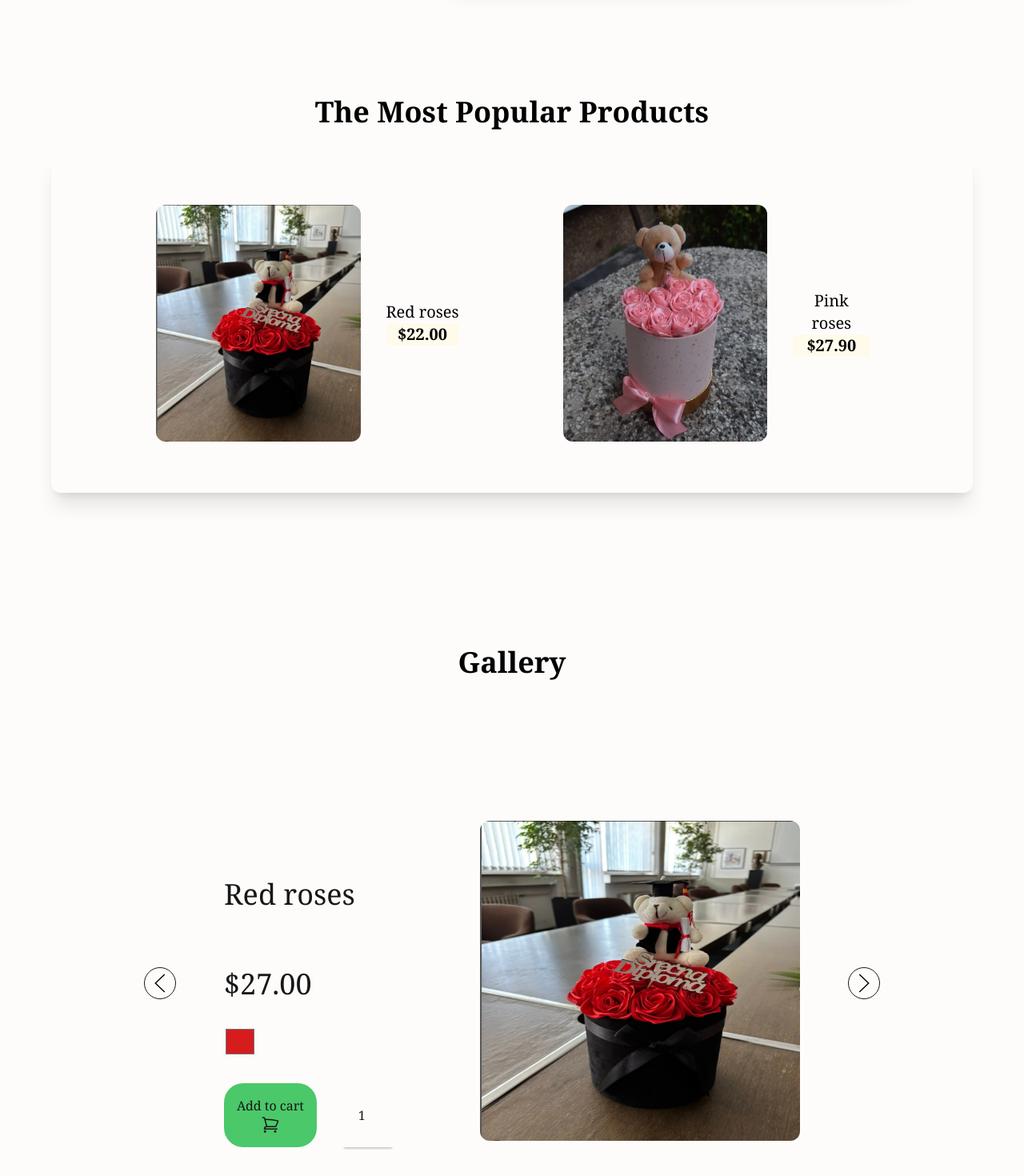
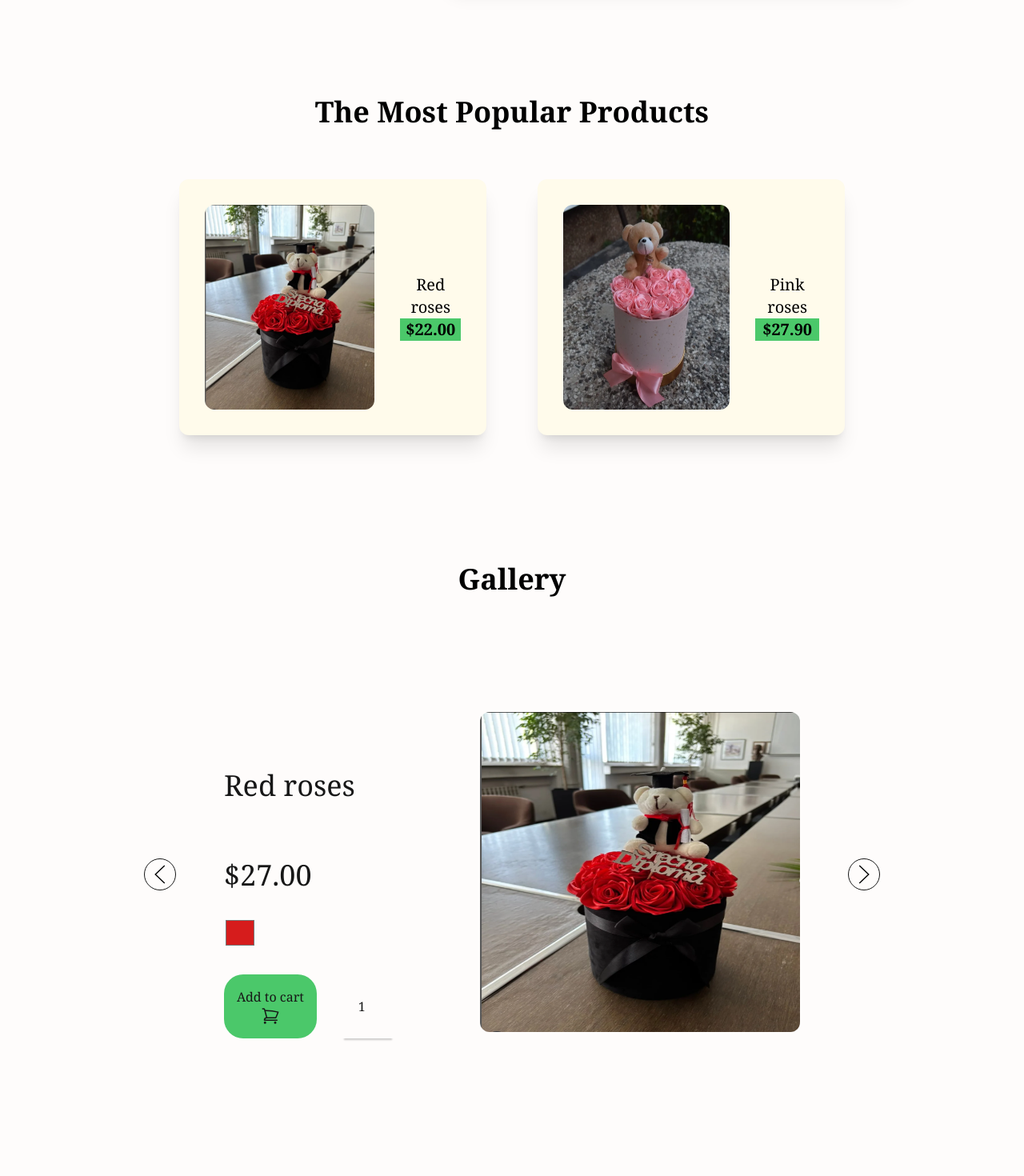
Before and after one commit to Vidosava98/SatenRoses, a Next.js app in the folder web-shop/: page / in a window 1280 px wide. Shown: the part 1620-3090 px from the top of the page at 80% size. Built offline with nearby package versions, Linux system fonts and the light colour scheme.

Commit message:
Make ui changes.

```diff
--- a/web-shop/src/app/_components/gallery.tsx
+++ b/web-shop/src/app/_components/gallery.tsx
@@ -118,8 +118,8 @@ function Gallery() {
     setCurrentIndex((prev) => (prev === products.length - 1 ? 0 : prev + 1));
   };
   return (
-    <div className="mt-48" id="gallery">
-      <p className="text-black text-2xl md:text-4xl lg:text-4xl font-semibold mb-16 mt-8 lg:mb-32 md:mb-32 lg:mt-0 md:mt-0 text-center">
+    <div className="mt-32" id="gallery">
+      <p className="text-black text-2xl md:text-4xl lg:text-4xl font-semibold mb-16 mt-8 lg:mb-24 md:mb-32 lg:mt-0 md:mt-0 text-center">
         Gallery
       </p>
       <div className="flex flex-row justify-center items-center min-h-[500px] mb-8 mt-16 relative">
--- a/web-shop/src/app/_components/mostBuyProd.tsx
+++ b/web-shop/src/app/_components/mostBuyProd.tsx
@@ -15,11 +15,11 @@ function MostBuyProd() {
   //Create an API for data, MongoDB
   const products = [product1, product2];
   return (
-    <div className="lg:mt-32 mx-16" id="themost">
+    <div className="lg:mt-32 justify-center" id="themost">
       <p className="text-black text-2xl md:text-4xl lg:text-4xl font-semibold text-center mt-16 mb-8 lg:mt-32">
         The Most Popular Products
       </p>
-      <div className="flex flex-wrap justify-center text-center rounded-xl shadow-xl p-8 lg:p-16 lg:gap-32 gap-8">
+      <div className="flex flex-wrap justify-center text-center rounded-xl p-4 lg:p-8 lg:gap-16 gap-8 ">
         {products.map((el, index) => (
           <Product {...el} key={index} />
         ))}
--- a/web-shop/src/app/_components/photo.tsx
+++ b/web-shop/src/app/_components/photo.tsx
@@ -1,6 +1,7 @@
 import React, { useEffect, useState } from "react";
 import  { ShoppingCartIcon } from '@heroicons/react/24/outline';
 import { CheckBadgeIcon } from "@heroicons/react/24/solid";
+import { ArrowsPointingInIcon } from "@heroicons/react/16/solid";
 type Props = { src: string; desc: string; price: string; color: string };
 function Photo({ src, desc, price, color }: Props) {
   const [buy, setBuy] = useState(1);
@@ -51,14 +52,16 @@ function Photo({ src, desc, price, color }: Props) {
         <div className="fixed top-0 right-0 w-96 h-full bg-white border-l shadow-xl z-50 p-6 overflow-y-auto">
           <div className="flex justify-between items-center mb-4">
             <h2 className="text-xl font-bold">Your Cart</h2>
-            <button onClick={() => setShowCart(false)} className="text-gray-500 hover:text-black text-xl">✖</button>
+            <button onClick={() => setShowCart(false)} className="text-gray-500 hover:text-black text-xl">
+              <ArrowsPointingInIcon className="w-6 h-6"/>
+            </button>
           </div>
           {cartItems.length === 0 ? (
             <p className="text-gray-500">Cart is empty.</p>
           ) : (
-            <ul className="space-y-2">
+            <ul className="space-y-4">
               {cartItems.map((item, index) => (
-                <li key={index} className="border p-2 rounded">
+                <li key={index} className="border-0 p-2 rounded shadow-xl">
                   <div className="flex flex-row">
                     <div className="flex flex-row items-center justify-center w-95">
                       <div className="flex flex-col pr-8">
--- a/web-shop/src/app/_components/product.tsx
+++ b/web-shop/src/app/_components/product.tsx
@@ -3,15 +3,15 @@ type Props = { src: string; desc: string; price: string };
 
 function Product({ src, desc, price }: Props) {
   return (
-    <div className="flex row justify-center items-center gap-8 w-96">
+    <div className="flex row justify-center items-center gap-8 w-96 p-8 rounded-xl border-0 shadow-xl bg-amber-50">
       <img
         src={src}
         alt="Most Buying"
-        className="min-w-42 max-h-42 lg:w-64 lg:h-74 lg:max-h-74 rounded-xl "
+        className="min-w-42 max-h-42 lg:w-64 lg:h-64 lg:max-h-64 lg:min-h-64 rounded-xl "
       />
       <div>
         <p className="text-black text-2xl md:text-xl text-center">{desc}</p>
-        <p className="text-black text-2xl md:text-xl font-semibold text-center bg-amber-50">
+        <p className="text-black text-2xl md:text-xl font-semibold text-center bg-(--accent)">
           {price}
         </p>
       </div>
```
